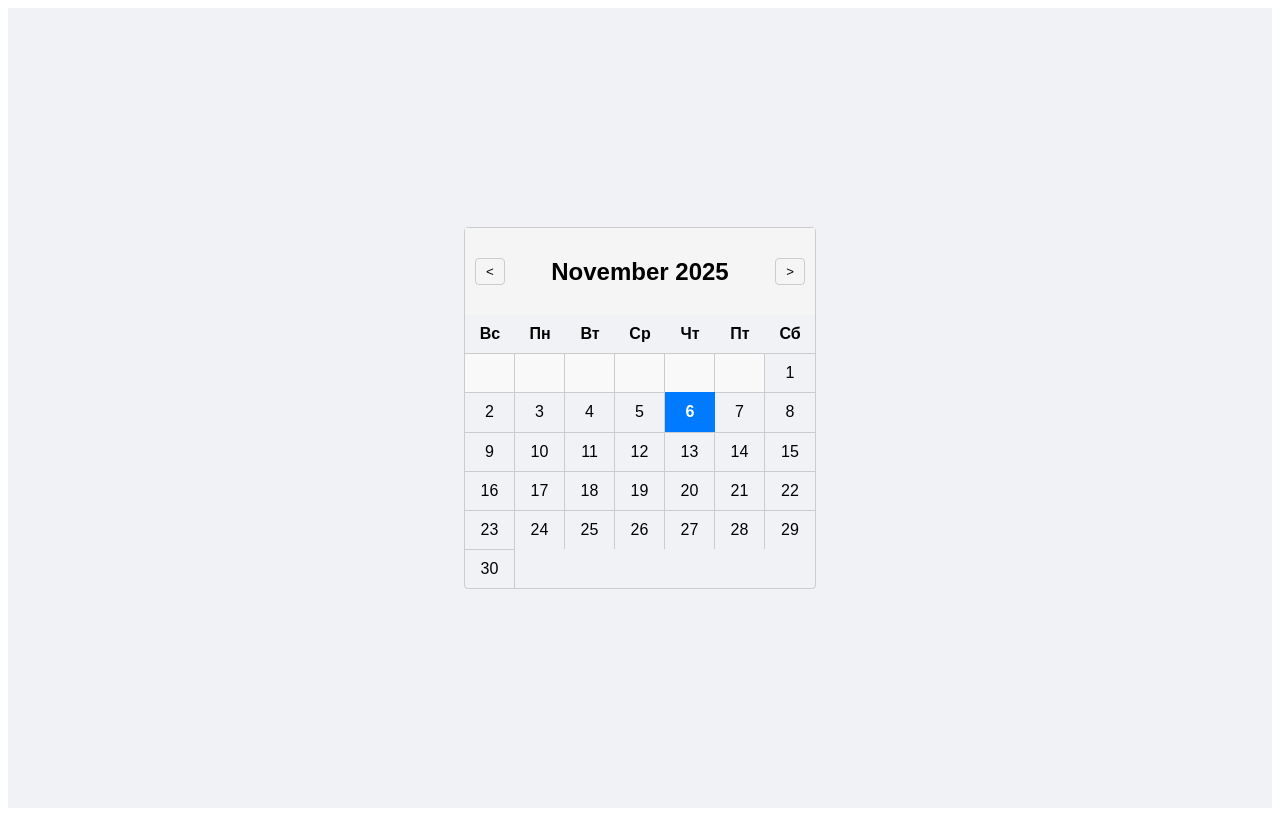
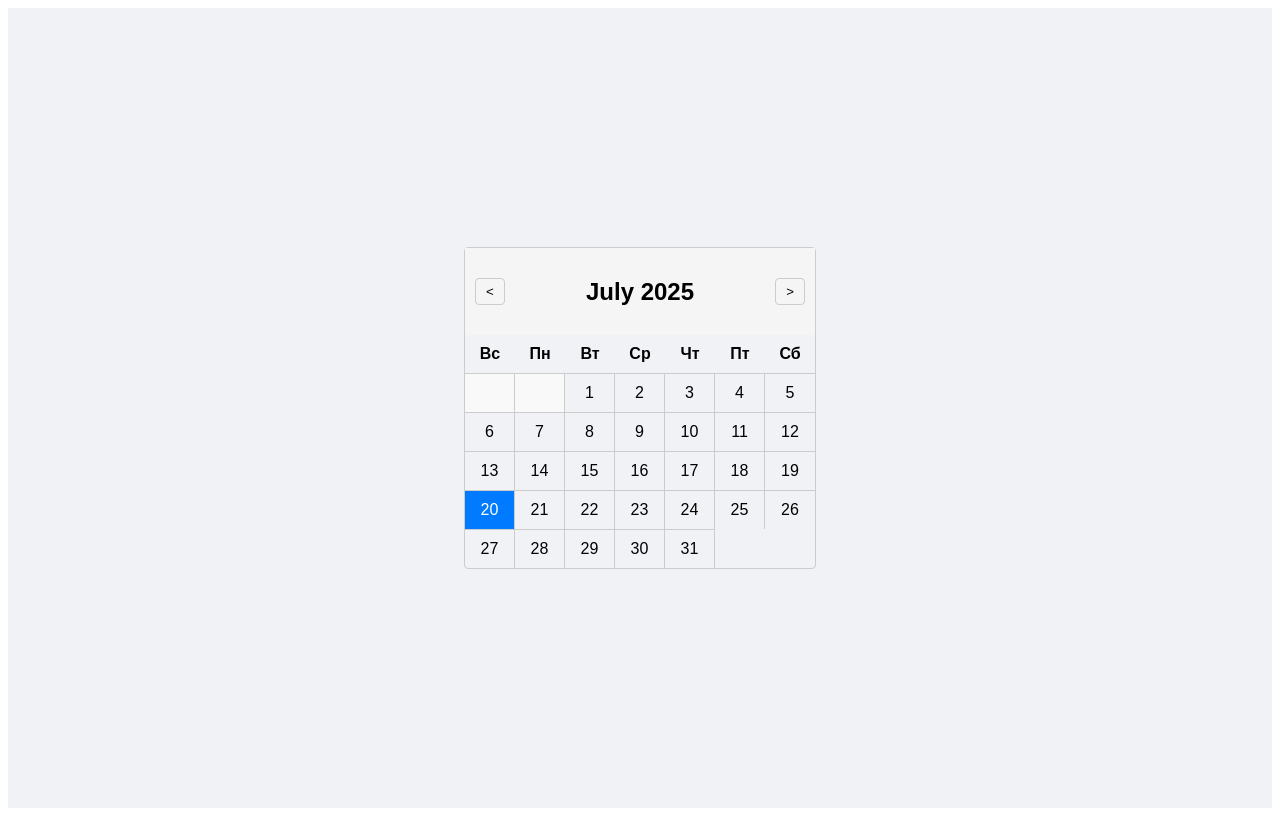
Before and after one commit to human97/calendar-vue3, a Vue app: page / in a window 1280 px wide. Built offline with nearby package versions, Linux system fonts and the light colour scheme.

Commit message:
feat(calendar): Added initializing calendar with a specific date

```diff
--- a/src/App.vue
+++ b/src/App.vue
@@ -3,6 +3,7 @@ import { ref } from 'vue'
 import AppCalendar from './components/AppCalendar.vue'
 
 const selectedDate = ref(null)
+const myInitialDate = '2025-07-20'
 
 const handleDateSelected = (date) => {
   selectedDate.value = date
@@ -11,7 +12,7 @@ const handleDateSelected = (date) => {
 
 <template>
   <main>
-    <AppCalendar @date-selected="handleDateSelected" />
+    <AppCalendar :initial-date="myInitialDate" @date-selected="handleDateSelected" />
     <div v-if="selectedDate" class="selected-date-info">
       Выбранная дата: {{ selectedDate.toLocaleDateString() }}
     </div>
--- a/src/components/AppCalendar.vue
+++ b/src/components/AppCalendar.vue
@@ -1,5 +1,5 @@
 <script setup>
-import { ref, computed, defineEmits } from 'vue'
+import { ref, computed, defineEmits, defineProps } from 'vue'
 import {
   format,
   getDaysInMonth,
@@ -9,13 +9,38 @@ import {
   subMonths,
   set,
   isSameDay,
-  isToday
+  isToday,
+  parseISO,
+  isValid
 } from 'date-fns'
+
+const props = defineProps({
+  initialDate: {
+    type: String,
+    default: '',
+    validator: (value) => {
+      if (value === '') return true
+      const date = parseISO(value)
+      return isValid(date)
+    }
+  }
+})
 
 const emit = defineEmits(['date-selected'])
 
-const currentDate = ref(new Date())
-const selectedDate = ref(new Date())
+const getInitialDate = () => {
+  if (props.initialDate) {
+    const parsedDate = parseISO(props.initialDate)
+    if (isValid(parsedDate)) {
+      return parsedDate
+    }
+  }
+  return new Date()
+}
+
+const currentDate = ref(getInitialDate())
+const selectedDate = ref(getInitialDate())
+
 
 const monthName = computed(() => format(currentDate.value, 'MMMM yyyy'))
 
```
